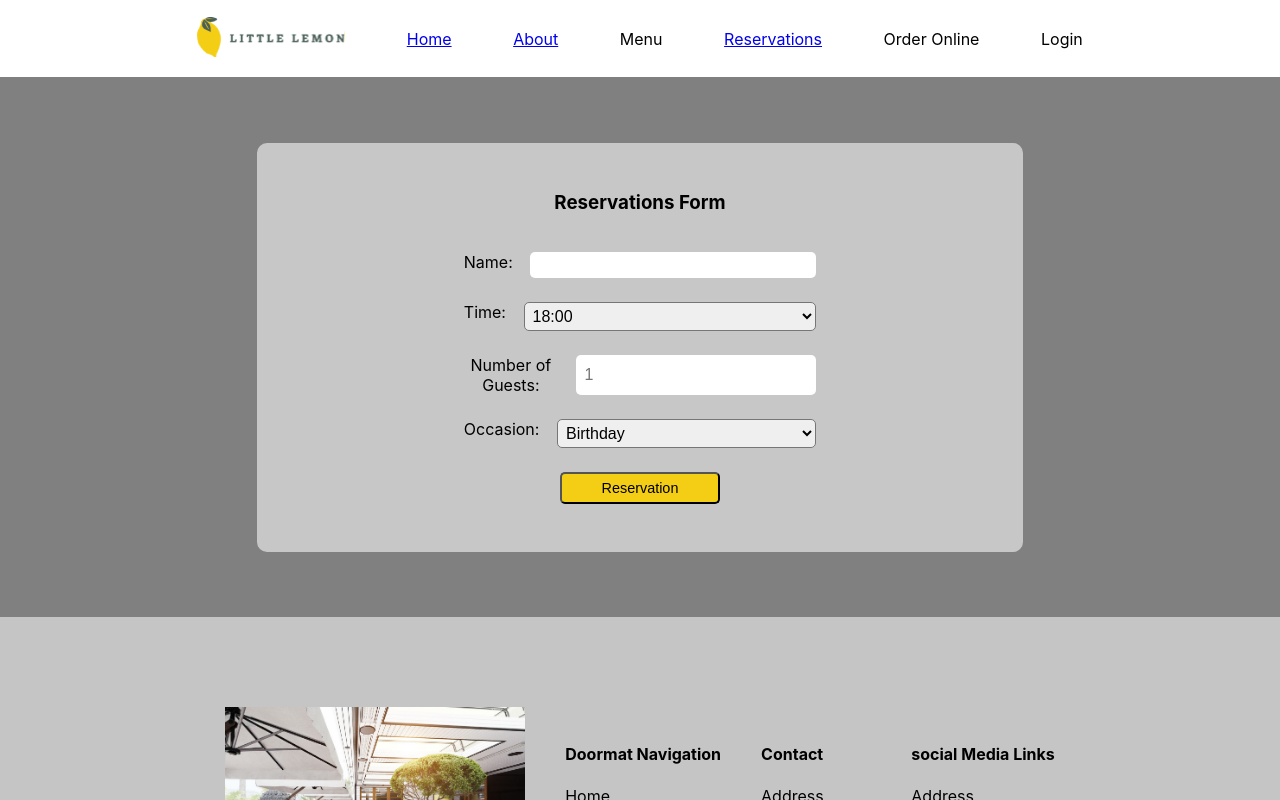
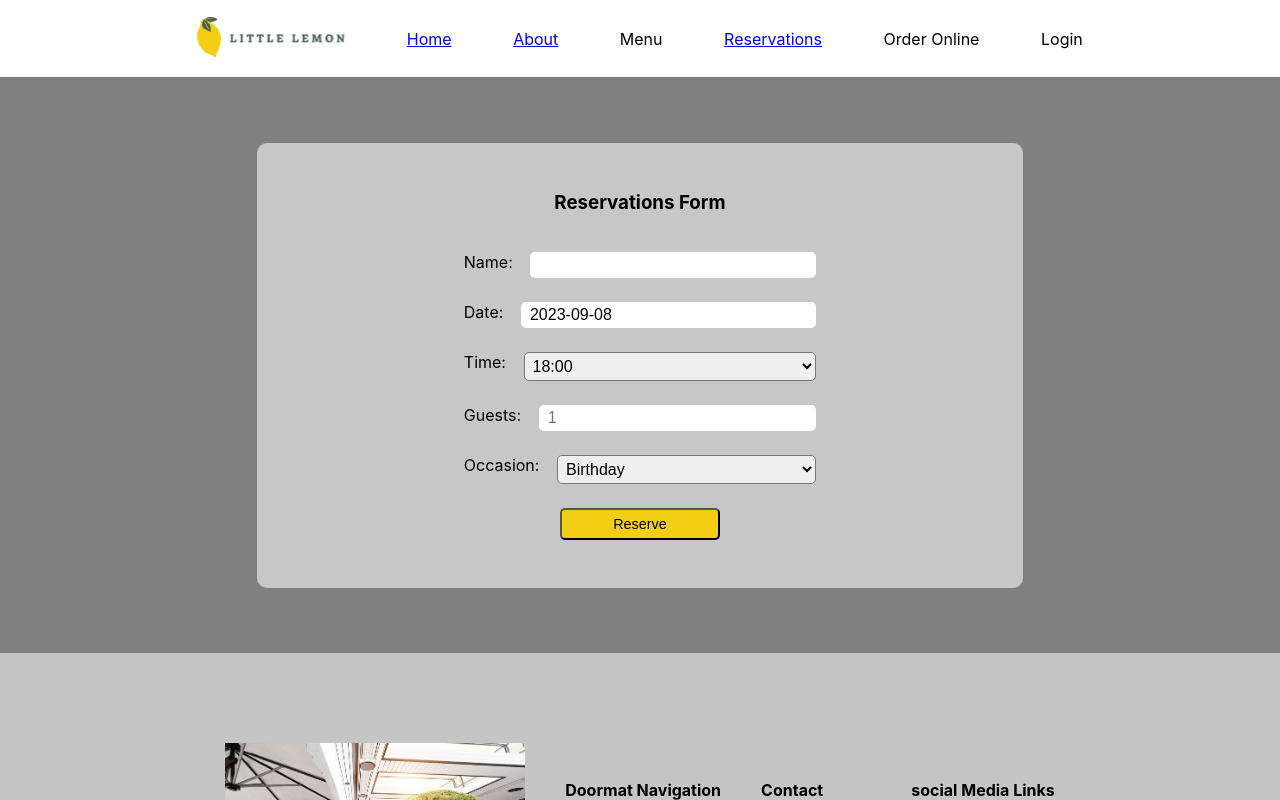
Before and after one commit to ma-boles/my-app, a React (Create React App) app: page /ReservationsPage in a window 1280 px wide. Shown: the top 800 px of the page. Built offline with nearby package versions, Linux system fonts and the light colour scheme.

Commit message:
git commit -m "added state to form"

```diff
--- a/src/Pages/ReservationsPage.js
+++ b/src/Pages/ReservationsPage.js
@@ -2,48 +2,68 @@ import React from "react";
 
 
 
+
 export default function Reservations() {
+
+    const handleSubmit = (event) => {
+        event.preventDefault();
+
+        console.log(name)
+        console.log(occasion)
+        console.log(guests)
+        console.log(time)
+        console.log(date)
+    }
+
+    let availableTimes = ["18:00", "18:30", "19:00", "19:30", "20:00", "20:30", "21:00", "21:30", "22:00", "22:30"]
+    const currentDate = new Date().toISOString().split("T") [0]
+    const options = availableTimes.map(time => <option key={time}>{time}</option>)
+
+    const [ name, setName ] = React.useState('');
+    const [ time, setTime ] = React.useState('');
+    const [ date, setDate ] = React.useState(currentDate);
+    const [ guests, setGuests ] = React.useState('');
+    const [ occasion, setOccasion ] = React.useState('Birthday')
+
+
+
     return (
         <>
      <div className="reservations">
         <section className="reservations--form">
 
             <h3>Reservations Form</h3>
-            <form>
+            <form onSubmit={handleSubmit}>
                 <div>
-                    <label for="name">Name:</label><br />
-                    <input type="text" id="name" name="name"></input>
+                    <label htmlFor="name">Name:</label><br />
+                    <input type="text" id="name" name="name" required value={name} onChange={(e) => setName(e.target.value)}/>
                 </div>
                 <div>
-                    <label for="time">Time:</label><br />
-                    <select>
-                        <option>18:00</option>
-                        <option>18:30</option>
-                        <option>19:00</option>
-                        <option>19:30</option>
-                        <option>20:00</option>
-                        <option>20:30</option>
-                        <option>21:00</option>
-                        <option>21:30</option>
-                        <option>22:00</option>
-                        <option>22:30</option>
+                        <label htmlFor="date">Date:</label>
+                        <input id="date" value={date}/>
+                    </div>
+                <div>
+
+                    <label htmlFor="time">Time:</label><br />
+                    <select id="time" value={time} onChange={(e) => setTime(e.target.value)}>
+                        {options}
                     </select>
                 </div>
                 <div>
-                    <label for="guests">Number of Guests:</label><br />
-                    <input type="number" id="guests" name="guests" placeholder="1" min="1" max="20"></input>
+                    <label htmlFor="guests">Guests:</label><br />
+                    <input type="number" id="guests" name="guests" placeholder="1" min="1" max="20" value={guests} onChange={(e) => setGuests(e.target.value)}/>
                 </div>
                 <div>
-                    <label for="occasion">Occasion:</label><br />
-                    <select>
-                        <option>Birthday</option>
-                        <option>Anniversary</option>
-                        <option>Banquet</option>
+                    <label htmlFor="occasion">Occasion:</label><br />
+                    <select id="occasion" value={occasion} onChange={(e) => setOccasion(e.target.value)}>
+                        <option value={"Birthday"}>Birthday</option>
+                        <option value={"Anniversary"}>Anniversary</option>
+                        <option value={"Banquet"}>Banquet</option>
                     </select>
 
                 </div>
                 <div>
-                    <button type="submit" value="Reservation">Reservation</button>
+                    <button type="submit" value="Reservation">Reserve</button>
                 </div>
 
             </form>
@@ -52,4 +72,5 @@ export default function Reservations() {
 
         </>
     )
+
 }
```
